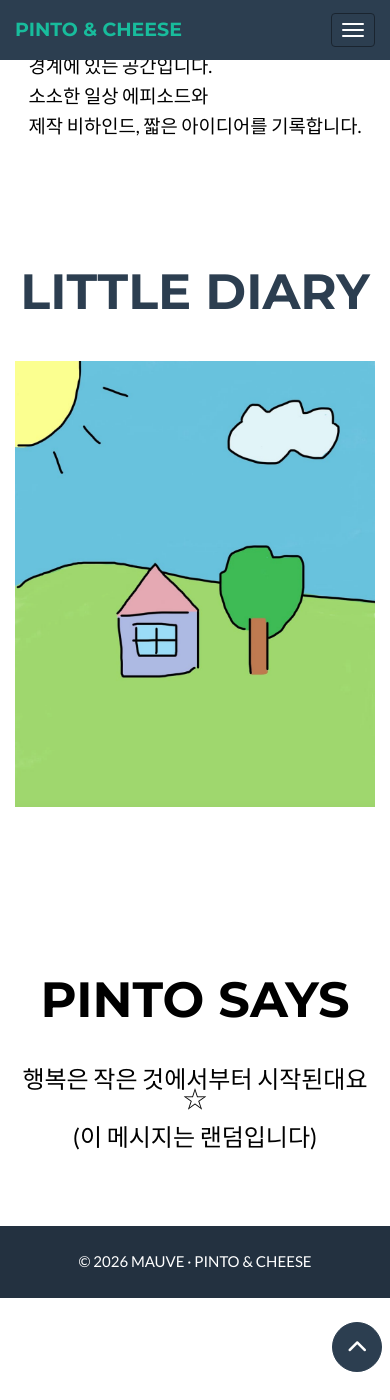
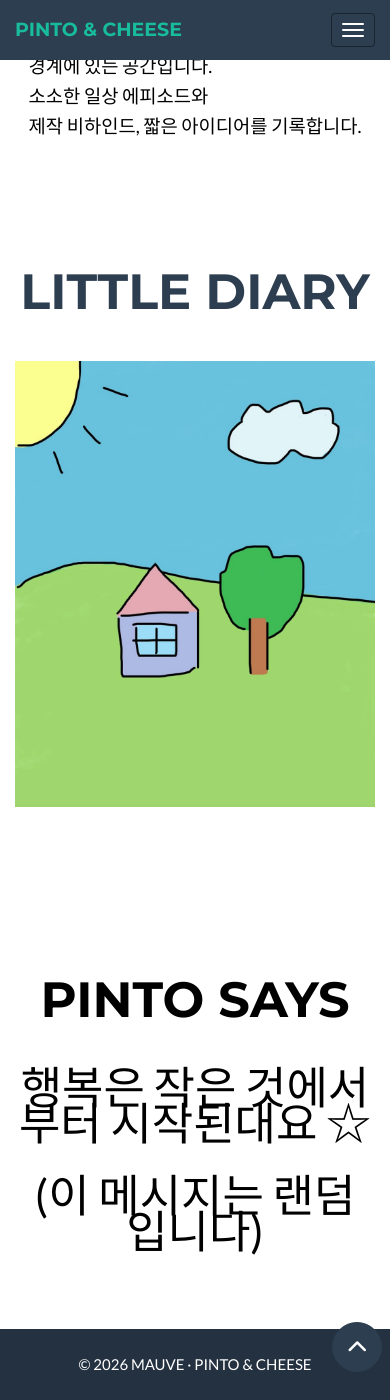
Before and after one commit to pintocheese/pintocheese.github.io, a Jekyll site: the page built from _posts/2014-07-18-project-1.markdown, in a window 390 px wide and 1400 px high, scrolled down 475 px. Built offline with Jekyll 4.4.1, drawn with Linux system fonts in a browser that asks for light colours.

Commit message:
Update custom.css

```diff
--- a/assets/css/custom.css
+++ b/assets/css/custom.css
@@ -57,12 +57,12 @@
 
   /* title : PINTO & CHEESE */
   .intro-text .name {
-    font-size: 3.3em;
+    font-size: 5em;
   }
 
   /* about 안의 랜덤 메시지 */
   #about-message {
-    font-size: 1.6em;
+    font-size: 3em;
     text-align: center;
   }
 
```
